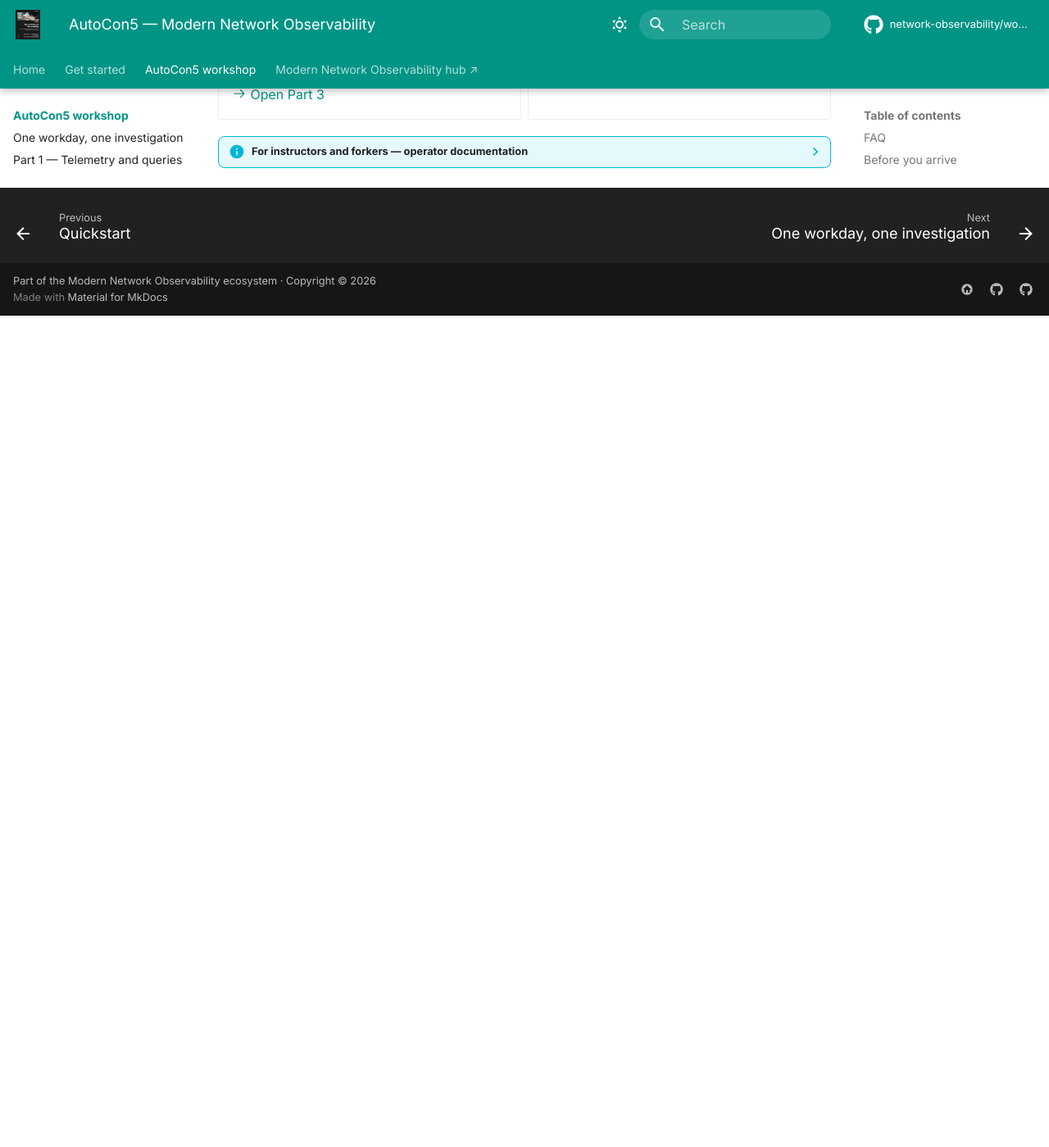
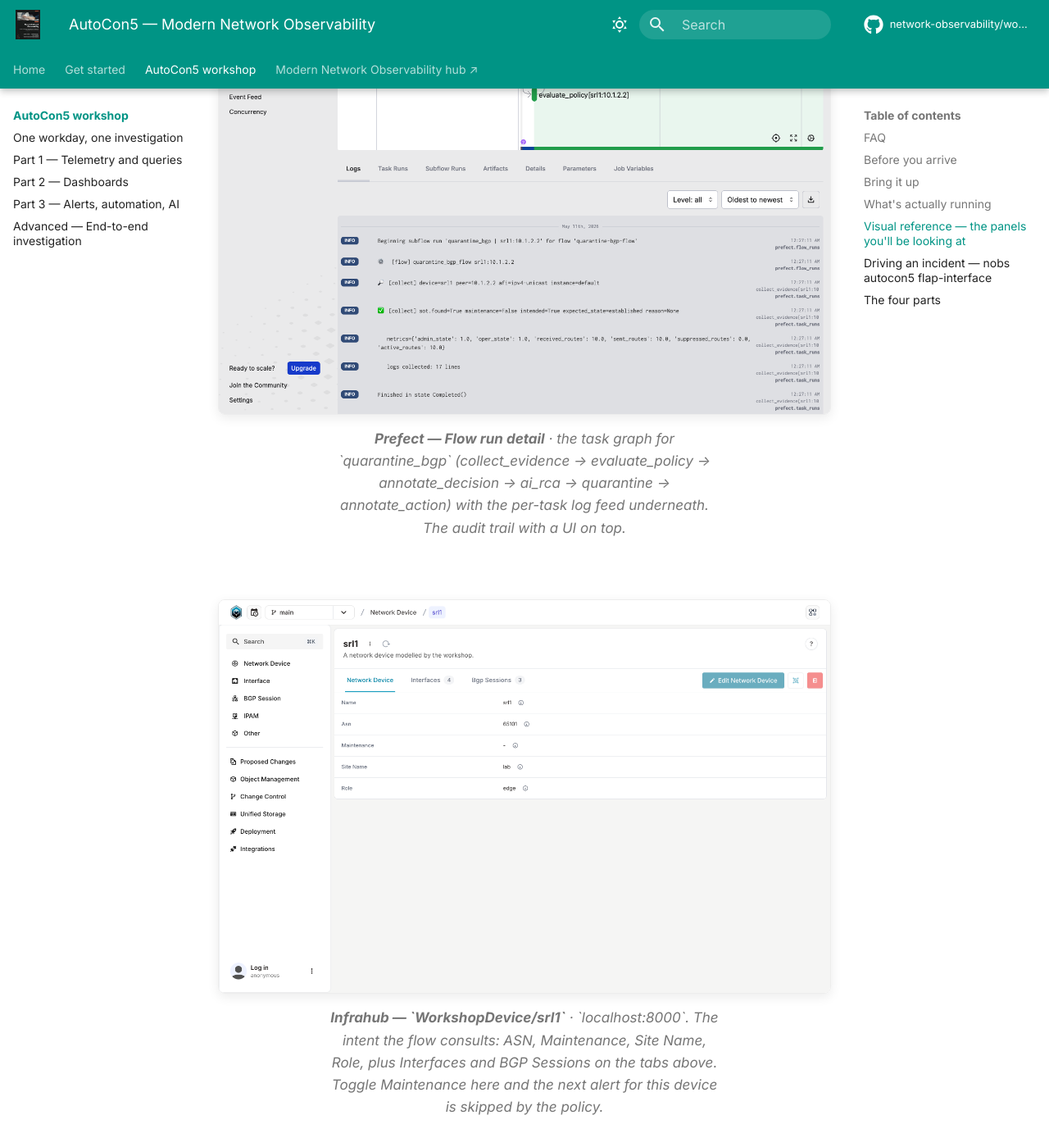
Before and after one commit to network-observability/workshops, an MkDocs documentation site: the page built from docs/workshop/index.md, in a window 1280 px wide and 1400 px high, scrolled down 5972 px. Shown: the whole window at 82% size. Built offline with MkDocs 1.6.1 and Material for MkDocs 9.7.7, drawn with Linux system fonts in a browser that asks for light colours; comment, search, counter and statistics services are not loaded; before the commit the page ends 6357 px from its top, so only the background shows below that; some of the changed text lies outside the part shown.

Commit message:
docs: Prefect + Infrahub screenshots for Part 3
- 4 new screenshots in docs/assets/screenshots/:
  - prefect-flow-runs-list-{light,dark}.png
  - prefect-flow-run-detail-{light,dark}.png
  - infrahub-device-detail.png (single theme)
  - infrahub-graphql.png (single theme)
- Workshop overview: 4 new figures in the Visual reference gallery (Prefect Runs, Prefect flow run detail, Infrahub device detail, Infrahub GraphQL Sandbox).
- Part 3 wrapper: second per-part section preview pinned to the Prefect flow run detail, complementing the existing Workshop Home shot.

Prefect screenshots use the docs site's light/dark twin pattern (`#only-light` / `#only-dark`). Infrahub ships a single theme, so each Infrahub view embeds once.

```diff
--- a/docs/workshop/index.md
+++ b/docs/workshop/index.md
@@ -163,6 +163,40 @@
 
 </figure>
 
+<figure class="section-preview" markdown>
+
+![Prefect flow runs list](../assets/screenshots/prefect-flow-runs-list-light.png#only-light){ .screenshot loading=lazy }
+![Prefect flow runs list](../assets/screenshots/prefect-flow-runs-list-dark.png#only-dark){ .screenshot loading=lazy }
+
+<figcaption><strong>Prefect — Runs</strong> · `localhost:4200/runs`. Every alert payload the webhook handed off shows up here as a completed flow run. Click one and you see the task graph below.</figcaption>
+
+</figure>
+
+<figure class="section-preview" markdown>
+
+![Prefect flow run detail](../assets/screenshots/prefect-flow-run-detail-light.png#only-light){ .screenshot loading=lazy }
+![Prefect flow run detail](../assets/screenshots/prefect-flow-run-detail-dark.png#only-dark){ .screenshot loading=lazy }
+
+<figcaption><strong>Prefect — Flow run detail</strong> · the task graph for `quarantine_bgp` (collect_evidence → evaluate_policy → annotate_decision → ai_rca → quarantine → annotate_action) with the per-task log feed underneath. The audit trail with a UI on top.</figcaption>
+
+</figure>
+
+<figure class="section-preview" markdown>
+
+![Infrahub WorkshopDevice srl1](../assets/screenshots/infrahub-device-detail.png){ .screenshot loading=lazy }
+
+<figcaption><strong>Infrahub — `WorkshopDevice/srl1`</strong> · `localhost:8000`. The intent the flow consults: ASN, Maintenance, Site Name, Role, plus Interfaces and BGP Sessions on the tabs above. Toggle Maintenance here and the next alert for this device is skipped by the policy.</figcaption>
+
+</figure>
+
+<figure class="section-preview" markdown>
+
+![Infrahub GraphQL Sandbox](../assets/screenshots/infrahub-graphql.png){ .screenshot loading=lazy }
+
+<figcaption><strong>Infrahub — GraphQL Sandbox</strong> · `localhost:8000/graphql`. The exact `DeviceIntent` query the Prefect flow runs against Infrahub. No secret access — anyone can run this and see what the policy sees.</figcaption>
+
+</figure>
+
 ## Driving an incident — `nobs autocon5 flap-interface`
 
 The lab ships with one canonical incident: a BGP cascade triggered by an interface flap. Run `nobs autocon5 flap-interface --device srl1 --interface ethernet-1/1` and over four minutes you'll watch the interface go down, the BGP session collapse on the hold-down timer, dashboards turn red, alerts fire, and the automation pick it up. Use `--no-cascade` for a flap that only trips `PeerInterfaceFlapping` without bringing a BGP session down — that's the variant Part 1 uses while you're still building the mental model.
```
Also changed, not shown: docs/workshop/part-3.md (+9 -0 lines), docs/assets/screenshots/infrahub-device-detail.png (added), docs/assets/screenshots/infrahub-graphql.png (added), docs/assets/screenshots/prefect-flow-run-detail-dark.png (added), docs/assets/screenshots/prefect-flow-run-detail-light.png (added), docs/assets/screenshots/prefect-flow-runs-list-dark.png (added), docs/assets/screenshots/prefect-flow-runs-list-light.png (added).
